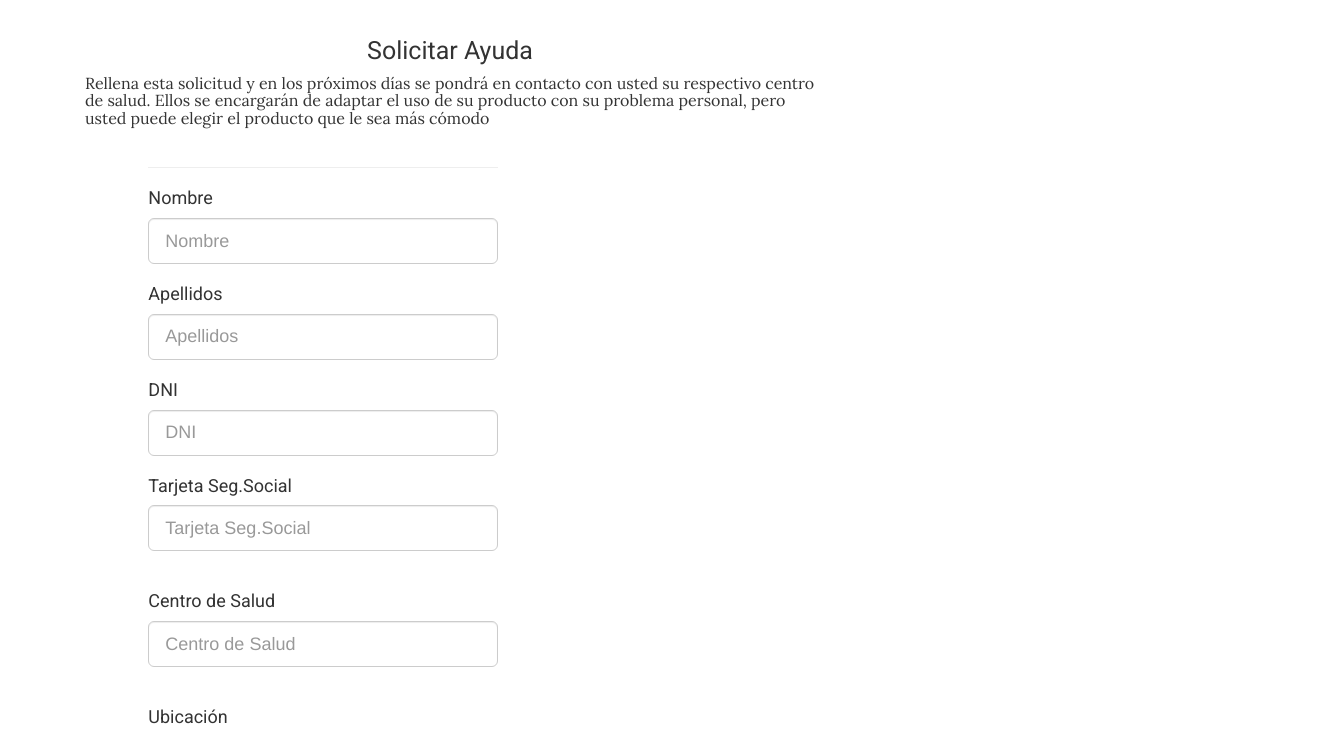
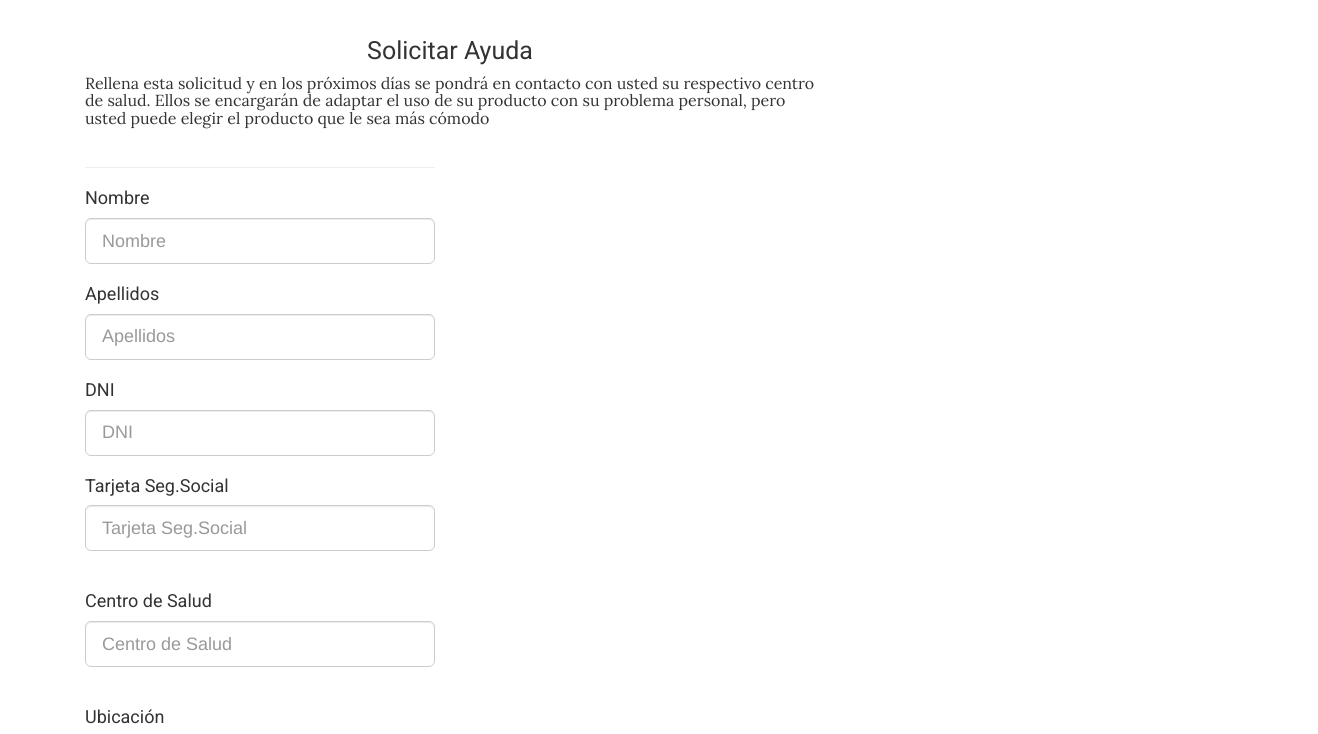
Before and after one commit to tormenta7/IPOfinal, a plain HTML site: page IPOFINAL/ayuda.html in a window 1280 px wide. Shown: the part 53-787 px from the top of the page, 1318 px wide, since content can reach past the window. Drawn offline with Linux system fonts and the light colour scheme.

Commit message:
Add files via upload

```diff
--- a/IPOFINAL/ayuda.html
+++ b/IPOFINAL/ayuda.html
@@ -63,7 +63,7 @@
             Ellos se encargarán de adaptar el uso de su producto con su problema personal, pero usted puede elegir el producto que le
             sea más cómodo  </h4>
             <div class="row" style="margin-top:20px">
-                <div class="col-xs-12 col-sm-8 col-md-6 col-sm-offset-1 ">
+                <div class="col-xs-12 col-sm-8 col-md-6 ">
                     <form role="form" action="ayudasolicitada.html">
                         <fieldset>
 
```
